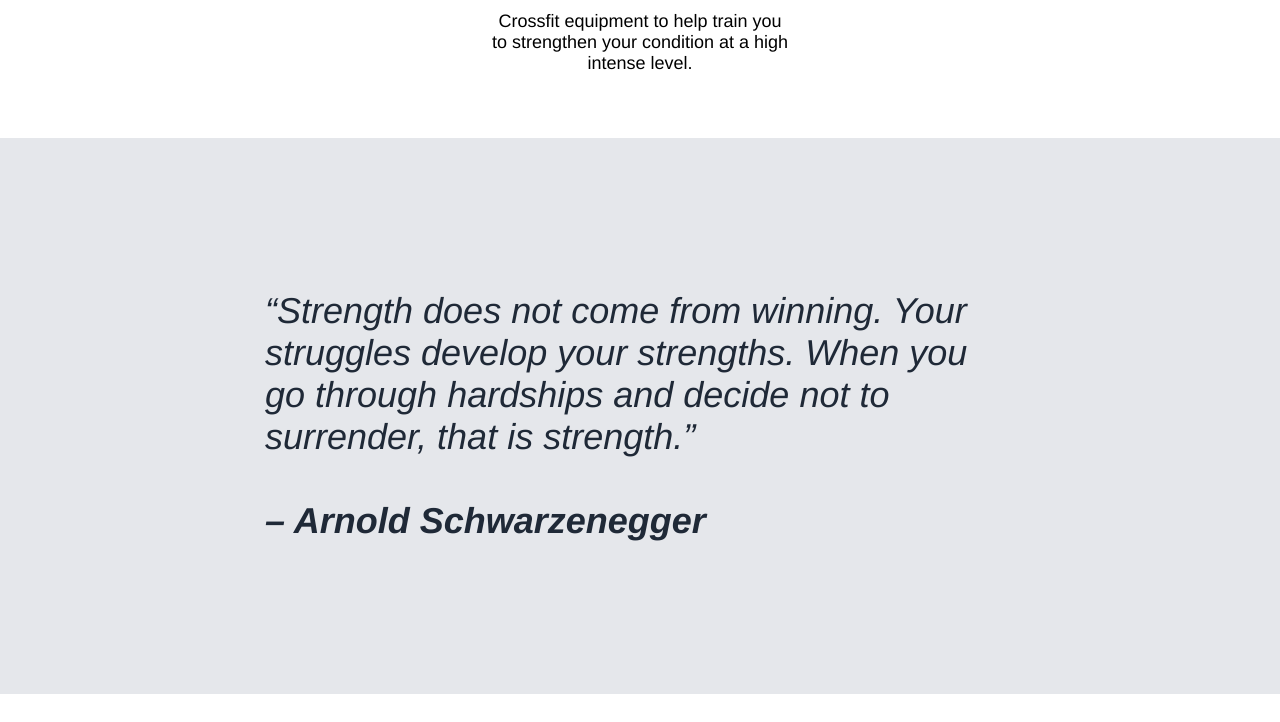
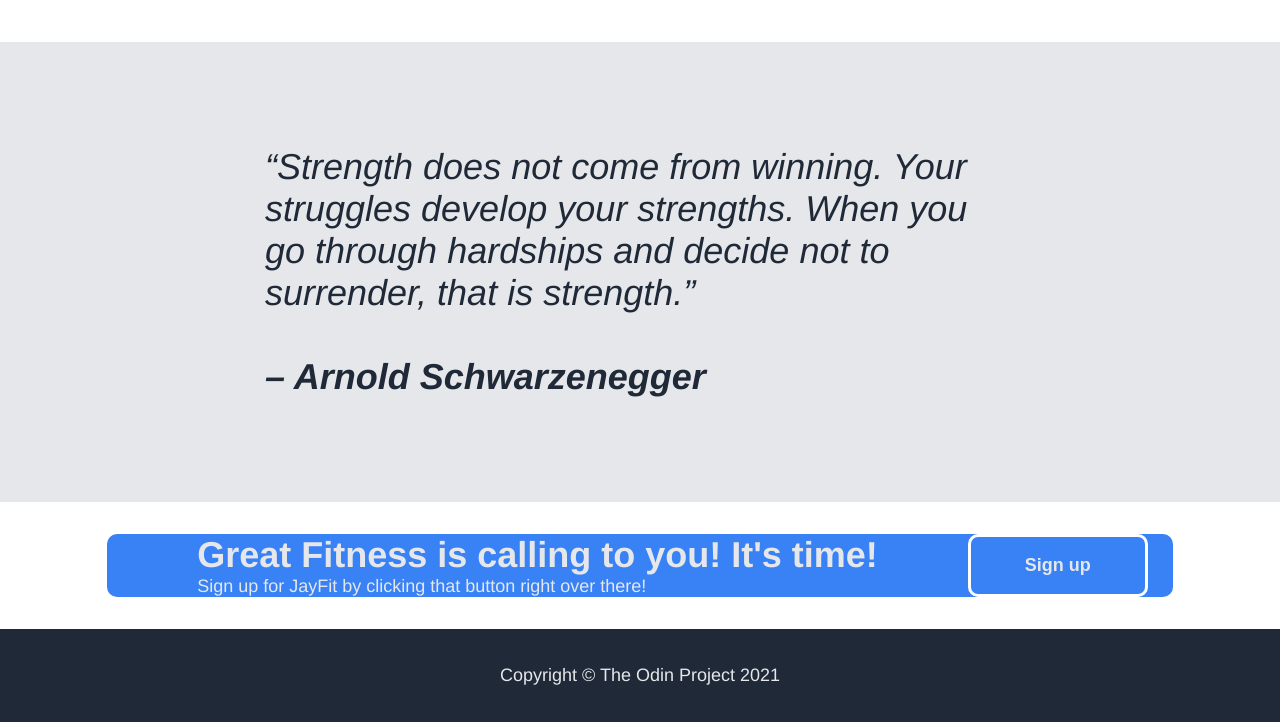
Before and after one commit to jvDev0/landing-page-TOP, a plain HTML site: page index.html in a window 1280 px wide. Shown: the part 1258-1980 px from the top of the page. Drawn offline with Linux system fonts and the light colour scheme.

Commit message:
Testing width

```diff
--- a/mainCSS.css
+++ b/mainCSS.css
@@ -44,7 +44,7 @@ a {
 .boxFour {
     display: flex;
     justify-content: center;
-    padding: 5em 0;
+    padding: 2em 0;
 }
 
 .logo {
@@ -109,6 +109,12 @@ a {
     margin: 2em;
 }
 
+.modal {
+    display: flex;
+    background: #3882f6;
+    border-radius: 10px;
+}
+
 /*
 .modal {
     background: #3882f6;
```
